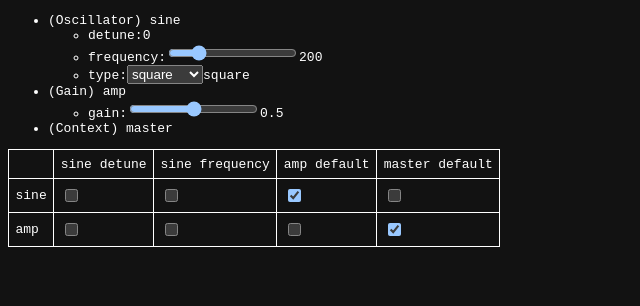
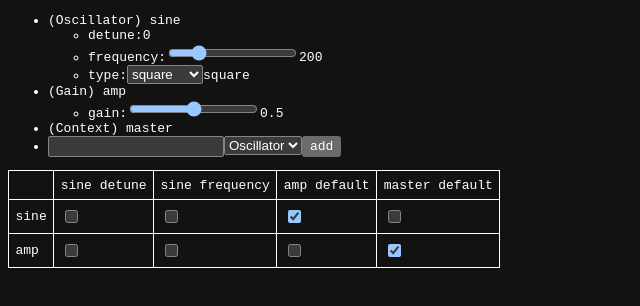
Before and after one commit to ninofiliu/abletoy, a React (Vite) app: page / in a window 1280 px wide. Both pictures are taken after a click on the button "start". Shown: the top 306 px of the page, without its empty margins (0-640 px from the left). Built offline with nearby package versions, Linux system fonts and the light colour scheme.

Commit message:
new node

```diff
--- a/src/App.tsx
+++ b/src/App.tsx
@@ -1,6 +1,19 @@
 import { Dispatch, SetStateAction, useState } from "react";
-import { createMap } from "./lib";
+import { createCtrl, createMap } from "./lib";
 import { Ctrl, Graph } from "./types";
+
+const defaultStates = {
+  Oscillator: {
+    kind: "Oscillator",
+    frequency: 200,
+    detune: 0,
+    type: "sawtooth",
+  },
+  Gain: {
+    kind: "Gain",
+    gain: 0.5,
+  },
+} as const;
 
 const defaultGraph: Graph = {
   nodes: {
@@ -22,6 +35,52 @@ const defaultGraph: Graph = {
     { from: "sine", to: "amp", name: "default" },
     { from: "amp", to: "master", name: "default" },
   ],
+};
+
+const NewNodeInput = ({
+  graph,
+  setGraph,
+  map,
+  ac,
+}: {
+  graph: Graph;
+  setGraph: Dispatch<SetStateAction<Graph>>;
+  map: { [nodeId: string]: Ctrl };
+  ac: AudioContext;
+}) => {
+  const [nodeId, setNodeId] = useState("");
+  const [kind, setKind] = useState<"Oscillator" | "Gain">("Oscillator");
+  return (
+    <>
+      <input
+        type="text"
+        value={nodeId}
+        onChange={(evt) => setNodeId(evt.target.value)}
+      />
+      <select
+        value={kind}
+        onChange={(evt) => {
+          // @ts-ignore
+          setKind(evt.target.value);
+        }}
+      >
+        {["Oscillator", "Gain"].map((newKind) => (
+          <option key={newKind}>{newKind}</option>
+        ))}
+      </select>
+      <button
+        onClick={() => {
+          map[nodeId] = createCtrl(ac, kind);
+          setGraph({
+            ...graph,
+            nodes: { ...graph.nodes, [nodeId]: defaultStates[kind] },
+          });
+        }}
+      >
+        add
+      </button>
+    </>
+  );
 };
 
 const MatrixInput = ({
@@ -114,10 +173,12 @@ const Matrix = ({
 export default () => {
   const [graph, setGraph] = useState(defaultGraph);
   const [map, setMap] = useState<null | { [nodeId: string]: Ctrl }>(null);
+  const [ac, setAc] = useState<null | AudioContext>(null);
 
   const start = () => {
     const ac = new AudioContext();
     const map = createMap(ac, graph);
+    setAc(ac);
     setMap(map);
   };
 
@@ -192,6 +253,9 @@ export default () => {
             </ul>
           </li>
         ))}
+        <li>
+          <NewNodeInput {...{ map, graph, setGraph, ac: ac! }} />
+        </li>
       </ul>
       <Matrix {...{ map, graph, setGraph }} />
     </>
--- a/src/lib.ts
+++ b/src/lib.ts
@@ -54,7 +54,7 @@ const createGainCtrl = (ac: AudioContext): Ctrl => {
   };
 };
 
-const createCtrl = (
+export const createCtrl = (
   ac: AudioContext,
   kind: "Context" | "Oscillator" | "Gain"
 ) =>
```
